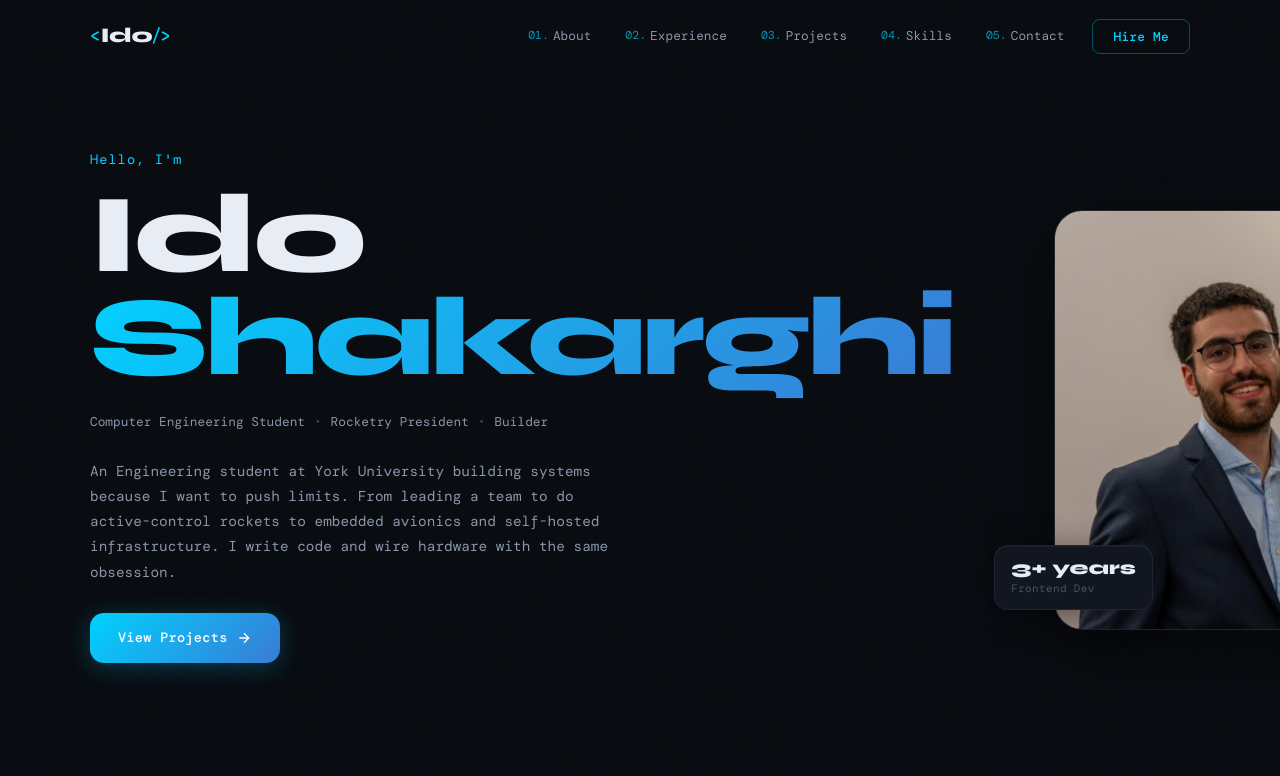
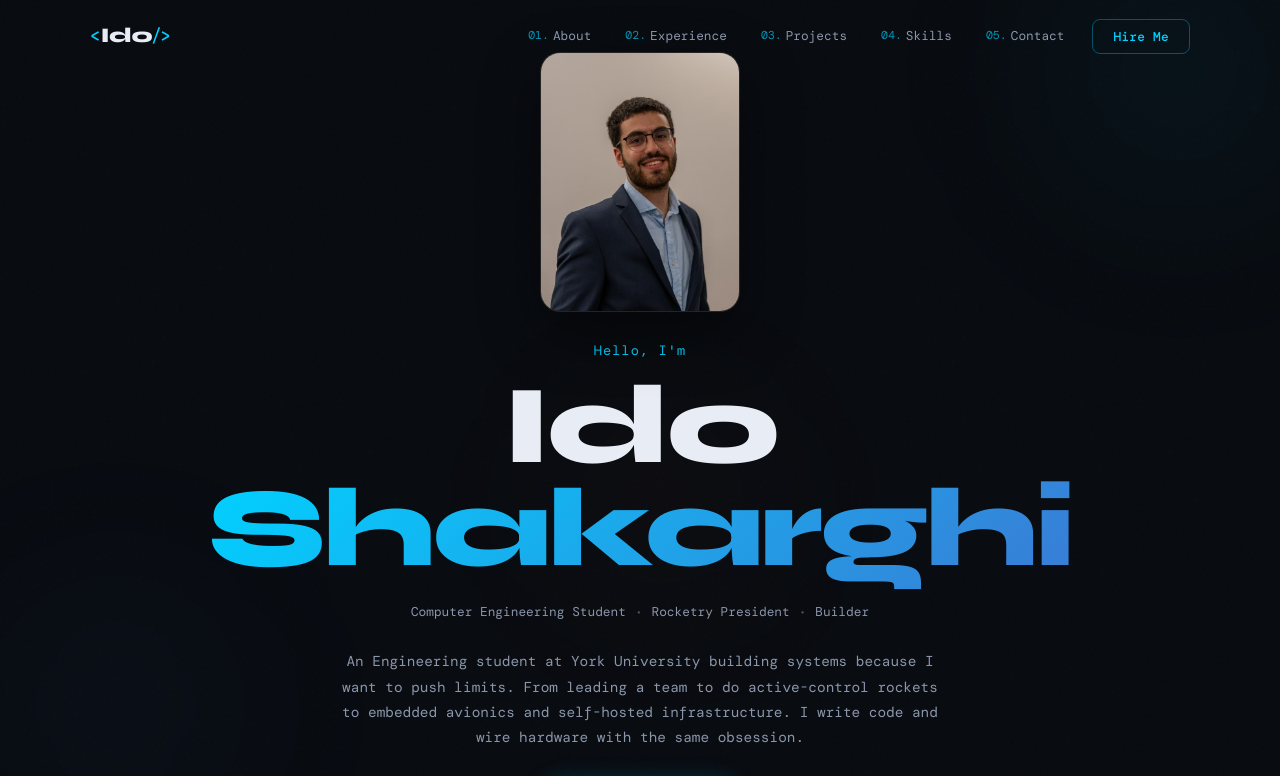
Before and after one commit to idoshakarghi/portfoliowebsite, a React (Vite) app: page / in a window 1280 px wide. Shown: the top 776 px of the page. Built offline with nearby package versions, Linux system fonts and the light colour scheme; a web font is replaced by a local one.

Commit message:
hopefullyfixedalighnment

```diff
--- a/src/components/Hero.css
+++ b/src/components/Hero.css
@@ -25,7 +25,7 @@
 .hero__blob--1 {
   width: 600px;
   height: 600px;
-
+  background: radial-gradient(circle, rgba(0,210,255,0.07) 0%, transparent 70%);
   top: -100px;
   right: -100px;
   animation: blobFloat 8s ease-in-out infinite alternate;
@@ -34,6 +34,7 @@
 .hero__blob--2 {
   width: 500px;
   height: 500px;
+  background: radial-gradient(circle, rgba(58,123,213,0.08) 0%, transparent 70%);
   bottom: 0;
   left: -150px;
   animation: blobFloat 10s ease-in-out infinite alternate-reverse;
@@ -42,7 +43,7 @@
 .hero__blob--3 {
   width: 300px;
   height: 300px;
-
+  background: radial-gradient(circle, rgba(255,107,53,0.05) 0%, transparent 70%);
   top: 40%;
   left: 40%;
   animation: blobFloat 12s ease-in-out infinite alternate;
@@ -67,7 +68,7 @@
   align-items: center;
 }
 
-/* ─── Content (left col on desktop) ─────────────────────────────────────── */
+/* ─── Content ────────────────────────────────────────────────────────────── */
 
 .hero__content {
   display: flex;
@@ -189,11 +190,9 @@
   text-decoration: none;
 }
 
-.hero__social-link:hover {
-  color: var(--accent-cyan);
-}
+.hero__social-link:hover { color: var(--accent-cyan); }
 
-/* ─── Visual (right col on desktop) ─────────────────────────────────────── */
+/* ─── Visual ─────────────────────────────────────────────────────────────── */
 
 .hero__visual {
   position: relative;
@@ -219,12 +218,6 @@
   object-fit: cover;
   object-position: center top;
   display: block;
-}
-
-.hero__photo-glow {
-  position: absolute;
-  inset: 0;
-  pointer-events: none;
 }
 
 /* ─── Stat cards ─────────────────────────────────────────────────────────── */
@@ -302,9 +295,9 @@
 
 .hero__scroll:hover { color: var(--accent-cyan); }
 
-/* ─── Small laptops (≤1100px) ────────────────────────────────────────────── */
+/* ─── Collapsed layout (≤1300px) — single column, fully centered ─────────── */
 
-@media (max-width: 1100px) {
+@media (max-width: 1300px) {
   .hero {
     padding: 52px 32px 24px;
     min-height: auto;
@@ -312,30 +305,30 @@
   }
 
   .hero__inner {
-    grid-template-columns: 1fr;   /* single column */
+    grid-template-columns: 1fr;
     gap: 28px;
+    justify-items: center;   /* centers both columns */
   }
 
-  /* Photo goes on top */
+  /* Photo on top */
   .hero__visual {
     order: -1;
+    width: 100%;
     justify-content: center;
-    width: 100%;
   }
 
-  /* Shrink photo a bit */
   .hero__photo-frame {
     width: 200px;
     height: 260px;
     border-radius: 20px;
   }
 
-  /* Hide floating stat cards — they overflow at this width */
+  /* Hide stat cards */
   .hero__stat-card { display: none; }
 
-  /* Center ALL text content */
+  /* Center all text */
   .hero__content {
-    align-items: center;   /* ← this is the key line */
+    align-items: center;
     text-align: center;
     width: 100%;
   }
@@ -352,7 +345,6 @@
     max-width: 600px;
   }
 
-  /* Trim blobs so they don't cause side overflow */
   .hero__blob--1 { width: 380px; height: 380px; right: -60px; }
   .hero__blob--2 { width: 340px; height: 340px; left: -60px; }
 }
```
